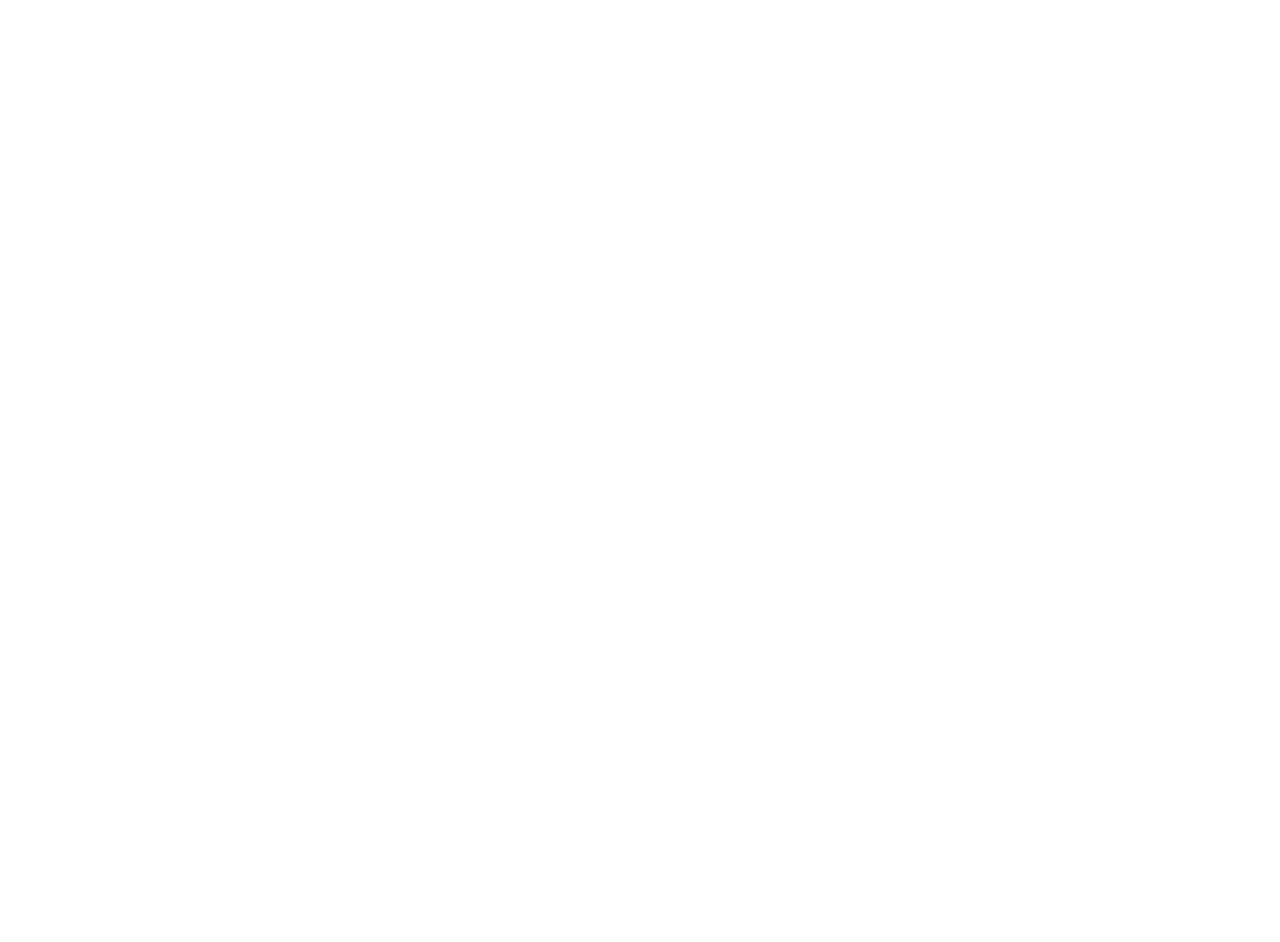
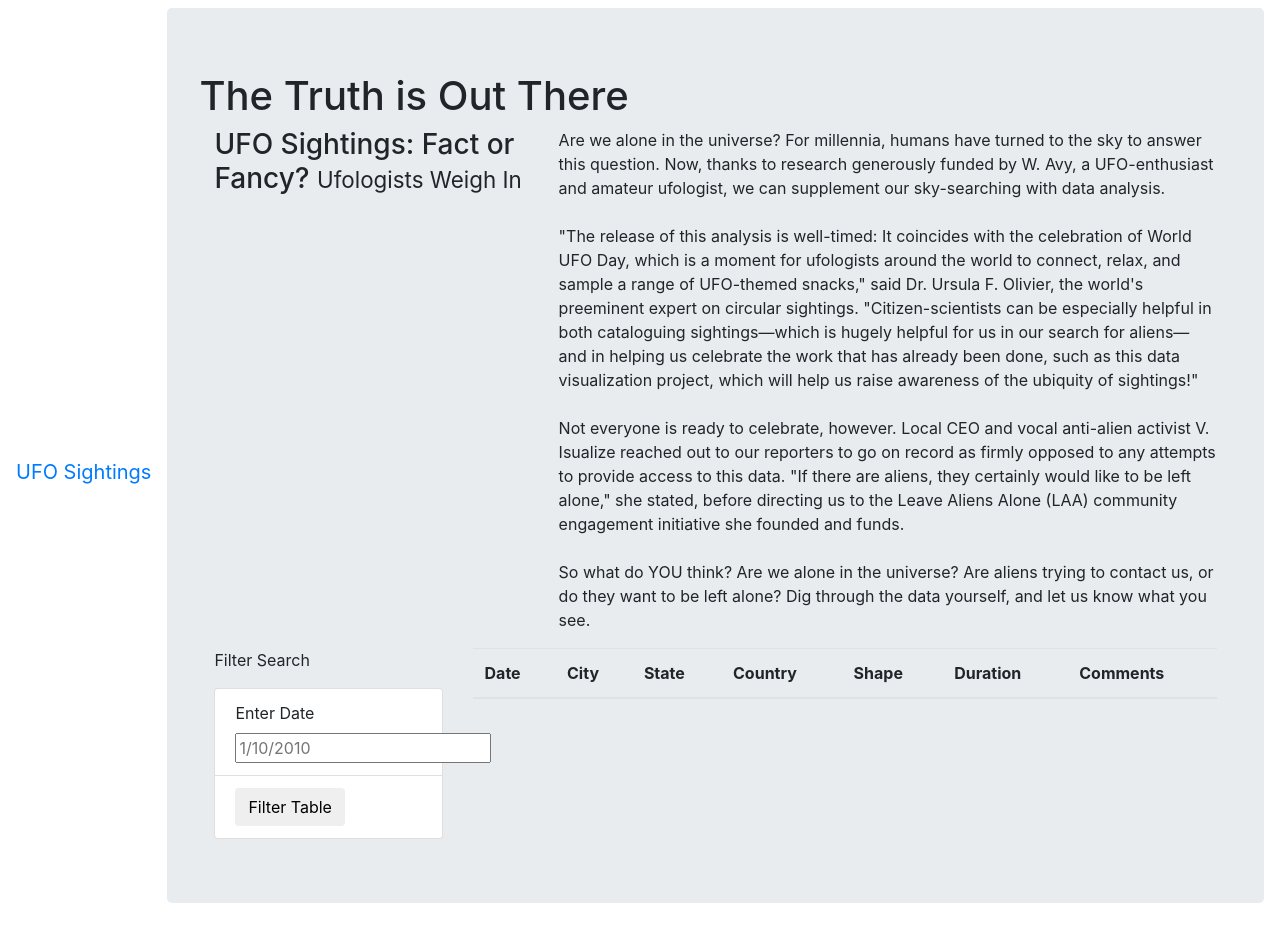
Before and after one commit to bdeluna16/UFOs, a plain HTML site: page index.html in a window 1280 px wide. Before the commit the page ends 800 px from the top, so only its background shows below. Drawn offline with nearby package versions, Linux system fonts and the light colour scheme.

Commit message:
HW Checkpoint 3

```diff
--- a/index.html
+++ b/index.html
@@ -3,9 +3,67 @@
 <head>
     <meta charset="UTF-8">
     <meta name="viewport" content="width=device-width, initial-scale=1.0">
-    <title>Document</title>
+    <title>UFO Finder</title>
+    <link
+      rel="stylesheet"
+      href="https://maxcdn.bootstrapcdn.com/bootstrap/4.0.0/css/bootstrap.min.css"
+      integrity="sha384-Gn5384xqQ1aoWXA+058RXPxPg6fy4IWvTNh0E263XmFcJlSAwiGgFAW/dAiS6JXm"
+      crossorigin="anonymous"
+    />
+    <link rel="stylesheet" href="static/css/style.css">
 </head>
 <body>
-
+    <div class="wrapper">
+        <nav class="navbar navbar-expand-lg">
+            <a class="navbar-brand" href="index.html">UFO Sightings</a>
+            <div class="jumbotron">
+                <h1>The Truth is Out There</h1>
+                <div class="container-fluid">
+                    <div class="row">
+                        <div class="col-md-4">
+                            <h3>UFO Sightings: Fact or Fancy? <small>Ufologists Weigh In</small></h3>
+                        </div>
+                        <div class="col-md-8">
+                            <p>Are we alone in the universe? For millennia, humans have turned to the sky to answer this question. Now, thanks to research generously funded by W. Avy, a UFO-enthusiast and amateur ufologist, we can supplement our sky-searching with data analysis.<br><br>"The release of this analysis is well-timed: It coincides with the celebration of World UFO Day, which is a moment for ufologists around the world to connect, relax, and sample a range of UFO-themed snacks," said Dr. Ursula F. Olivier, the world's preeminent expert on circular sightings. "Citizen-scientists can be especially helpful in both cataloguing sightings—which is hugely helpful for us in our search for aliens—and in helping us celebrate the work that has already been done, such as this data visualization project, which will help us raise awareness of the ubiquity of sightings!"<br><br>Not everyone is ready to celebrate, however. Local CEO and vocal anti-alien activist V. Isualize reached out to our reporters to go on record as firmly opposed to any attempts to provide access to this data. "If there are aliens, they certainly would like to be left alone," she stated, before directing us to the Leave Aliens Alone (LAA) community engagement initiative she founded and funds.<br><br>So what do YOU think? Are we alone in the universe? Are aliens trying to contact us, or do they want to be left alone? Dig through the data yourself, and let us know what you see.</p>
+                        </div>
+                    </div>
+                </div>
+                <div class="container-fluid">
+                    <div class="row">
+                        <div class="col-md-3">
+                            <form>
+                                <p>Filter Search</p>
+                                <ul class="list-group">
+                                    <li class="list-group-item">
+                                        <label for="date">Enter Date</label>
+                                        <input type="text" placeholder="1/10/2010" id="datetime"/>
+                                    </li>
+                                    <li class="list-group-item">
+                                        <button id="filtered-btn" type="button" class="btn btn-default">Filter Table</button>
+                                    </li>
+                                </ul>
+                            </form>
+                        </div>
+                        <div class="col-md-9">
+                            <table class="table table-striped">
+                                <thead>
+                                  <tr>
+                                    <th>Date</th>
+                                    <th>City</th>
+                                    <th>State</th>
+                                    <th>Country</th>
+                                    <th>Shape</th>
+                                    <th>Duration</th>
+                                    <th>Comments</th>
+                                  </tr>
+                                </thead>
+                                <tbody></tbody>
+                              </table>
+                        </div>
+                    </div>
+                </div>
+            </div>
+        </nav>
+    </div>
 </body>
 </html>
```
